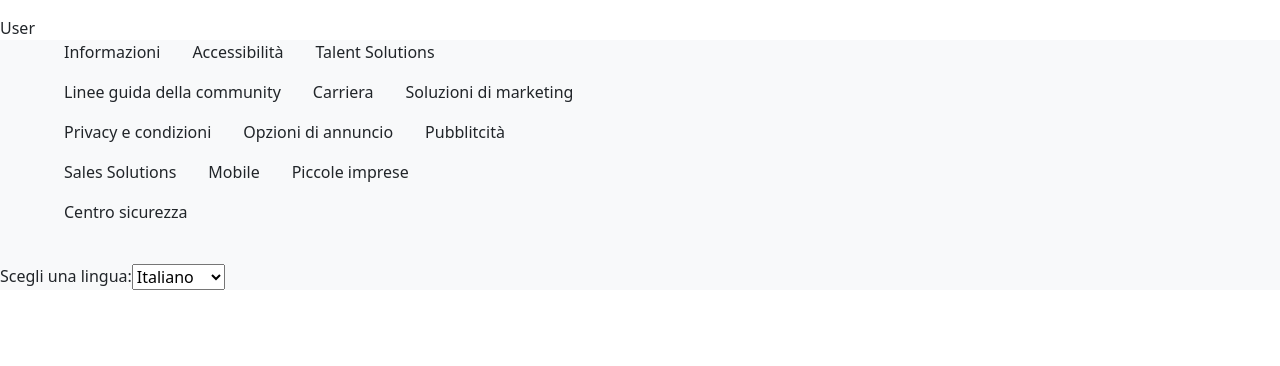
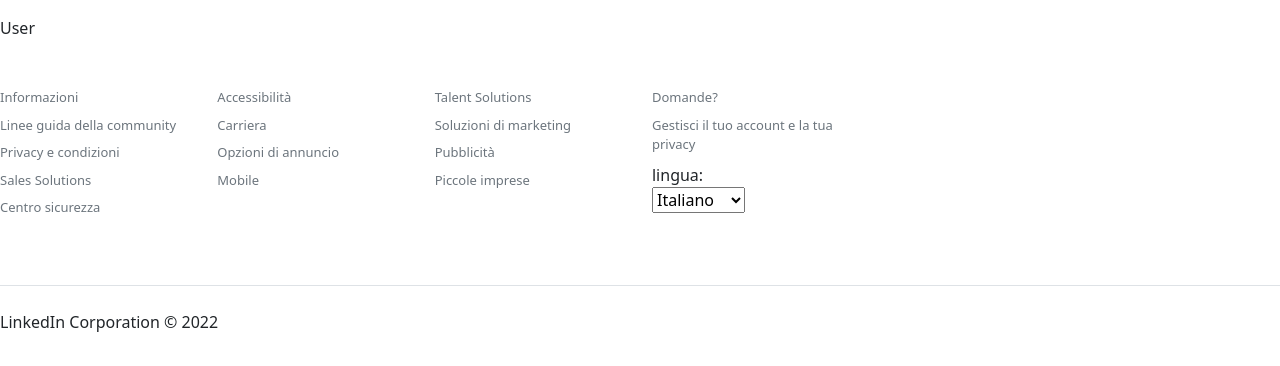
Before and after one commit to DanieleIudica/linkedin_clone, a React (Create React App) app: page / in a window 1280 px wide. Shown: the top 366 px of the page. Built offline with nearby package versions, Linux system fonts and the light colour scheme.

Commit message:
New Modify

```diff
--- a/src/App.css
+++ b/src/App.css
@@ -36,3 +36,8 @@
     transform: rotate(360deg);
   }
 }
+
+li{
+font-size: small
+
+}
--- a/src/components/MyFooter.jsx
+++ b/src/components/MyFooter.jsx
@@ -1,45 +1,121 @@
 import React from "react";
 
 
+
 export const MyFooter = () => {
-  return (
-    <div class="bg-light fs-6 ">
+  return (<footer class="py-5">
+    <div class="row">
+      <div class="col-6 col-md-2 mb-3">
 
-      <ul class="d-flex">
-        <ol>Informazioni</ol>
-        <ol>Accessibilità</ol>
-        <ol>Talent Solutions</ol>
+        <ul class="nav flex-column">
+          <li class="nav-item mb-2"><a href="#c" class="nav-link p-0 text-muted">Informazioni</a></li>
+          <li class="nav-item mb-2"><a href="#c" class="nav-link p-0 text-muted">Linee guida della community</a></li>
+          <li class="nav-item mb-2"><a href="#c" class="nav-link p-0 text-muted">Privacy e condizioni</a></li>
+          <li class="nav-item mb-2"><a href="#c" class="nav-link p-0 text-muted">Sales Solutions</a></li>
+          <li class="nav-item mb-2"><a href="#c" class="nav-link p-0 text-muted">Centro sicurezza</a></li>
+        </ul>
+      </div>
+
+      <div class="col-6 col-md-2 mb-3">
+
+        <ul class="nav flex-column">
+          <li class="nav-item mb-2"><a href="#c" class="nav-link p-0 text-muted">Accessibilità</a></li>
+          <li class="nav-item mb-2"><a href="#c" class="nav-link p-0 text-muted">Carriera</a></li>
+          <li class="nav-item mb-2"><a href="#c" class="nav-link p-0 text-muted">Opzioni di annuncio</a></li>
+          <li class="nav-item mb-2"><a href="#c" class="nav-link p-0 text-muted">Mobile</a></li>
+
+        </ul>
+      </div>
+
+
+
+
+
+
+      <div class="col-6 col-md-2 mb-3">
+
+        <ul class="nav flex-column">
+          <li class="nav-item mb-2"><a href="#c" class="nav-link p-0 text-muted">Talent Solutions</a></li>
+          <li class="nav-item mb-2"><a href="#c" class="nav-link p-0 text-muted">Soluzioni di marketing</a></li>
+          <li class="nav-item mb-2"><a href="#c" class="nav-link p-0 text-muted">Pubblicità</a></li>
+          <li class="nav-item mb-2"><a href="#c" class="nav-link p-0 text-muted">Piccole imprese</a></li>
+
+        </ul>
+      </div>
+
+      <div class="col-6 col-md-2 mb-3">
+
+       <ul class="nav flex-column">
+         <li class="nav-item mb-2"><a href="#c" class="nav-link p-0 text-muted">Domande?</a></li>
+         <li class="nav-item mb-2"><a href="#c" class="nav-link p-0 text-muted">Gestisci il tuo account e la tua privacy</a></li>
+
+         <div class="col-6 col-md-2 mb-3">
+          <ul class="nav flex-column">
+
+
+          <label for="lang">lingua:</label>
+
+<select name="lang" id="lang">
+  <option value="Italiano">Italiano</option>
+  <option value="Spagnolo">Spagnolo</option>
+  <option value="Inglese">Inglese</option>
+  <option value="Tedesco">Tedesco</option>
+</select>
+
+
+
+
+
+
+
+        </ul>
+
+
+
+
+
+
+      </div>
+
+       </ul>
+     </div>
+
+
+
+
+
+      <div class="col-md-5 offset-md-1 mb-3">
+        <form>
+
+
+          <div class="d-flex flex-column flex-sm-row w-100 gap-2">
+
+
+          </div>
+        </form>
+      </div>
+    </div>
+
+    <div class="d-flex flex-column flex-sm-row justify-content-between py-4 my-4 border-top">
+      <p>LinkedIn Corporation © 2022</p>
+      <ul class="list-unstyled d-flex">
+        <li class="ms-3"><a class="link-dark" href="#twitter"><svg class="bi" width="24" height="24"></svg></a></li>
+        <li class="ms-3"><a class="link-dark" href="#instagram"><svg class="bi" width="24" height="24"></svg></a></li>
+        <li class="ms-3"><a class="link-dark" href="#facebook"><svg class="bi" width="24" height="24"></svg></a></li>
       </ul>
-      <ul class="d-flex">
-        <ol>Linee guida della community</ol>
-        <ol>Carriera</ol>
-        <ol>Soluzioni di marketing</ol>
-      </ul>
-      <ul class="d-flex">
-        <ol>Privacy e condizioni</ol>
-        <ol>Opzioni di annuncio</ol>
-        <ol>Pubblitcità</ol>
-      </ul>
-      <ul class="d-flex">
-        <ol>Sales Solutions</ol>
-        <ol>Mobile</ol>
-        <ol>Piccole imprese</ol>
-      </ul>
-      <ul class = "d-flex">
-        <ol>Centro sicurezza</ol>
-      </ul>
+    </div>
+  </footer>
 
-<br></br>
-<div class="d-flex" >
-      <label for="cars">Scegli una lingua:</label>
 
-<select name="cars" id="cars">
-  <option value="italiano">Italiano</option>
-  <option value="Tedesco">Tedesco</option>
-  <option value="Inglese">Inglese</option>
-  <option value="Spagnolo">Spagnolo</option>
-</select>
-</div>
-    </div>
+
+
+
+
   );
-};
+
+
+
+
+
+
+}
```
Also changed, not shown: src/Linkedin-Logo.png (renamed from src/img/Linkedin-Logo.png), src/index.css (line endings or trailing spaces).
